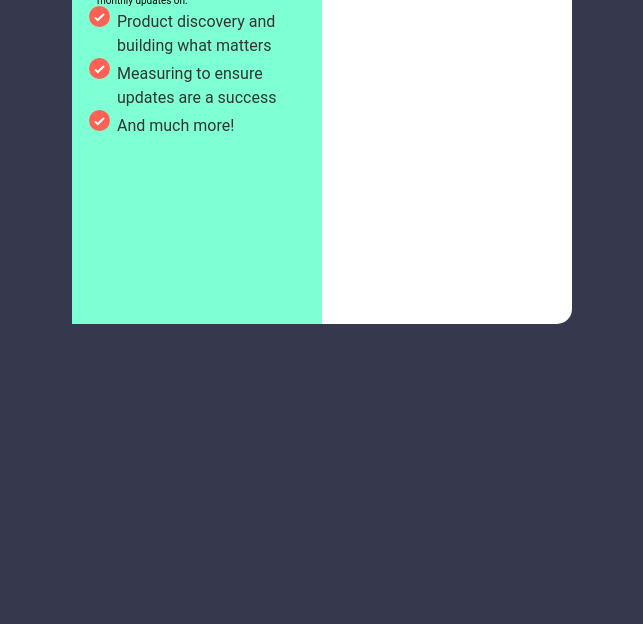
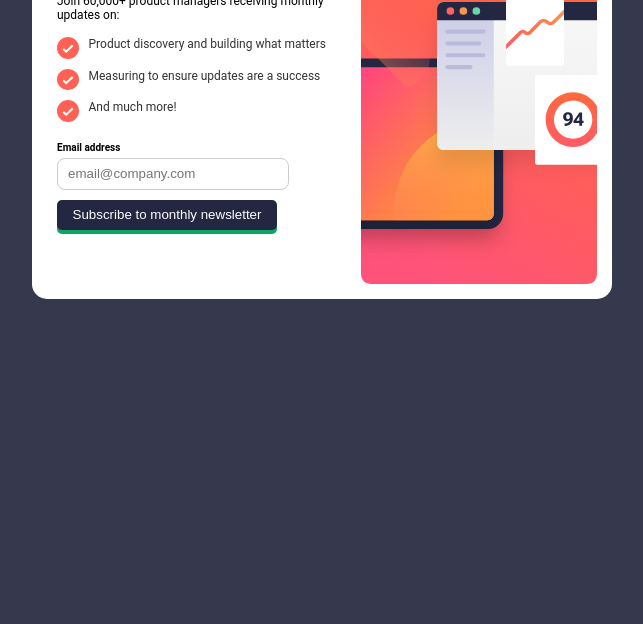
Before and after one commit to Frankmona/Newsletter-sign-up-form-with-success-message, a plain HTML site: page index.html in a window 1280 px wide. Shown: the part 176-800 px from the top of the page, without its empty margins (318-961 px from the left). Drawn offline with Linux system fonts and the light colour scheme.

Commit message:
updated css

```diff
--- a/index.html
+++ b/index.html
@@ -19,13 +19,24 @@
           <p class="p_article">Join 60,000+ product managers receiving monthly updates on:</p>
 
       <ul class="custom-list">
-          <li>Product discovery and building what matters</li>
-              <li>Measuring to ensure updates are a success</li>
-              <li>And much more!</li>
+          <li><img src="./assets/images/icon-list.svg" class="img_list"/><span>Product discovery and building what matters</span></li>
+              <li> <img src="./assets/images/icon-list.svg" class="img_list"/><span>Measuring to ensure updates are a success</span></li>
+              <li><img src="./assets/images/icon-list.svg" class="img_list"/><span>And much more!</span></li>
       </ul>
 
+      <form>
+        <p class="p_email_address">Email address</p>
+        <input type="email" name="email" id="email" placeholder="email@company.com" />
+      </form>
+      <!-- Button -->
+    <button class="btn" type="submit">Subscribe to monthly newsletter</button>
       </div>
+
     </article>
+    <!-- splitted section phase -->
+    <div>
+      <img src="./assets/images/illustration-sign-up-desktop.svg" alt="mockup" class="img_desktopIllustration">
+    </div>
   </section>
 
   <!-- Sign-up form start -->
--- a/style.css
+++ b/style.css
@@ -10,8 +10,8 @@ body{
 
 .section{
     background-color: white;
-    width: 500px;
-    height: 400px;
+    width: 580px;
+    max-height: 375px;
     border-radius: 15px;
     margin-left: auto;
     margin-right: auto;
@@ -20,31 +20,86 @@ body{
 }
 
 .article_box{
-    background-color: aquamarine;
-    width: 50%;
+    /* background-color: aquamarine; */
+    width: 55%;
     height: 400px;
     font-family: 'Roboto', sans-serif;
 }
 
 .article{
-     margin: 25px;
+  margin: 25px;
 }
 
 .p_article{
-    font-size: 10px;
+    font-size: 12px;
+    margin-top: 10px;
+    margin-bottom: 15px;
 }
 
+.img_list{
+    width: 8%;
+}
 h1{
     font-size: 30px;
 }
 
-  .custom-list {
-    list-style-image: url('./assets/images/icon-list.svg'); /* Replace 'path/to/icon.png' with the actual path to your icon */
-    margin-left: 20px;
+.custom-list li {
+    color: #333;
+    font-size: 12px;
+    line-height: 1.3;
+    display: flex;
+    flex-direction: row;
+    align-items: flex-start;
+    margin-bottom: 10px;
   }
 
-  .custom-list li {
-    color: #333;
-    font-size: 16px;
-    line-height: 1.5;
+
+ span{
+    padding-left: 10px;
   }
+.p_email_address{
+    font-size: 10px;
+    font-family: 'Roboto', sans-serif;
+    font-weight:bolder;
+    margin-top: 20px;
+    margin-bottom: 5px;
+}
+
+input{
+    width: 230px;
+    height: 30px;
+    border-radius: 8px;
+    outline: none;
+    border: 1px solid #ccc;
+}
+
+input::placeholder {
+    padding-left: 10px;
+  }
+
+input:focus {
+    border-color: #232425; /* Change the border color when focused */
+
+  }
+
+.img_desktopIllustration{
+   height: 350px;
+   margin: 10px;
+}
+
+.btn{
+    width: 220px;
+    height: 30px;
+    background-color: hsl(234, 29%, 20%);
+    border: 0;
+    border-radius: 5px;
+    font-family: 'Poppins', sans-serif;
+    color: white;
+    box-shadow: 0px 4px 0px 0px hsl(154, 85%, 35%);
+    cursor: pointer;
+    margin-top: 10px;
+}
+
+.btn:hover{
+    background: linear-gradient(to right, #ff0000, #00ff00);
+}
```
